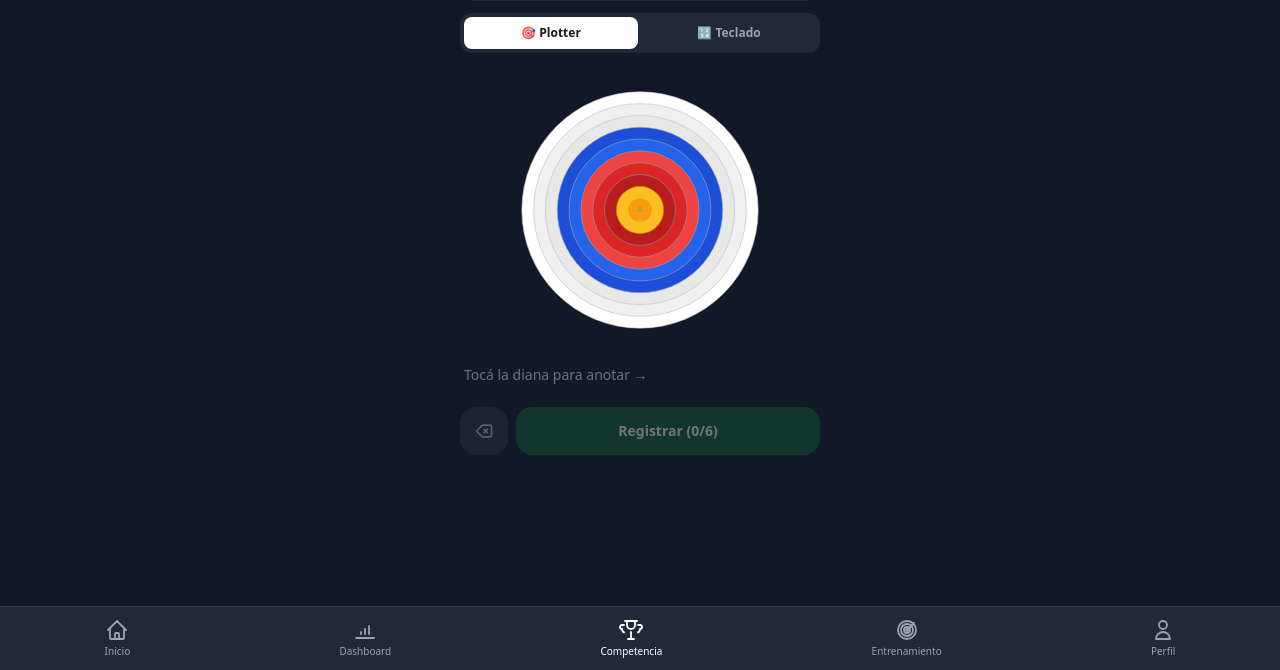
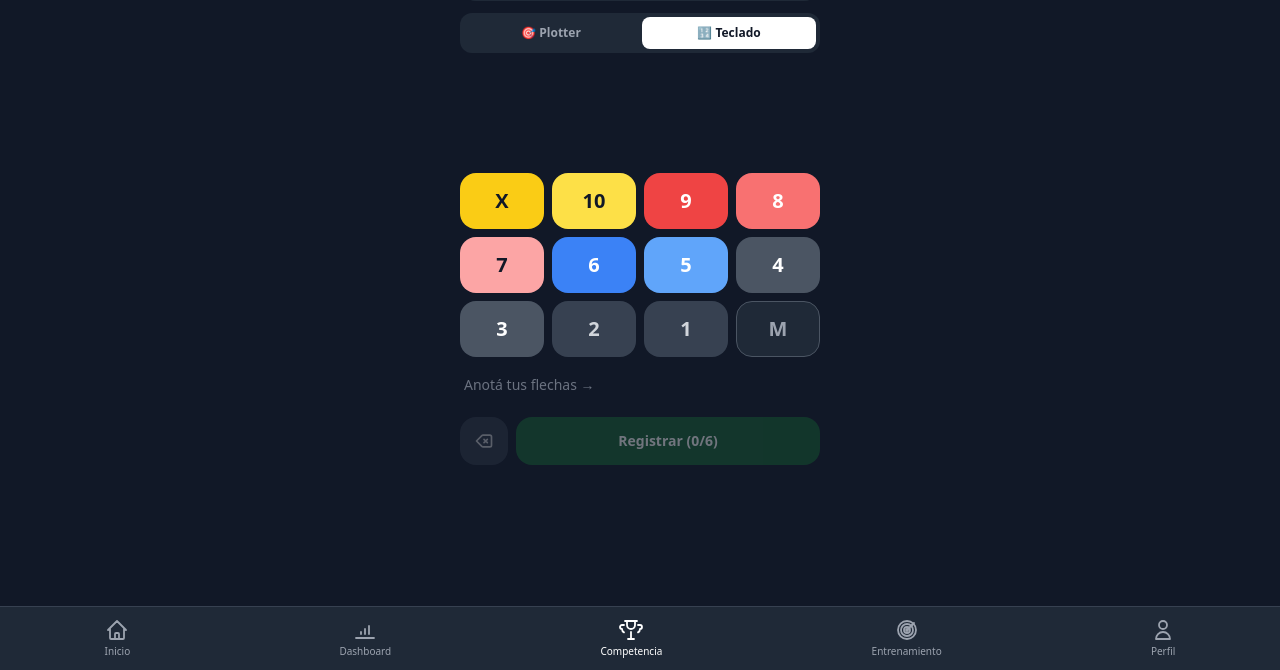
Before and after one commit to fcampo992/Mosca, a Flask app: template archer/templates/archer/score.html in a window 1280 px wide. Shown: the part 130-800 px from the top of the page. Run offline with Flask 3, Linux system fonts and the light colour scheme; the template is opened without the code that fills it, so the values that code supplies are empty; data comes from the database, SQL or seed files in the repository; some libraries are stand-ins or nearby versions.

Commit message:
feat: teclado como modo default en lugar del plotter

```diff
--- a/archer/templates/archer/score.html
+++ b/archer/templates/archer/score.html
@@ -104,18 +104,18 @@
     <div class="flex bg-gray-800 rounded-xl p-1 gap-1">
         <button id="seg-plot" onclick="setInputMode('plot')"
                 class="flex-1 flex items-center justify-center gap-1.5 py-2 rounded-lg
-                       text-xs font-semibold transition-all bg-white text-gray-900">
+                       text-xs font-semibold transition-all text-gray-400">
             🎯 Plotter
         </button>
         <button id="seg-keys" onclick="setInputMode('keys')"
                 class="flex-1 flex items-center justify-center gap-1.5 py-2 rounded-lg
-                       text-xs font-semibold transition-all text-gray-400">
+                       text-xs font-semibold transition-all bg-white text-gray-900">
             🔢 Teclado
         </button>
     </div>
 
     {# ── Modo Plotter ── #}
-    <div id="mode-plot">
+    <div id="mode-plot" class="hidden">
         <style>
             #diana-container { transition: transform 0.18s cubic-bezier(0.34,1.56,0.64,1); transform-origin: center center; cursor: crosshair; user-select: none; }
             #diana-container.zoomed { transform: scale(1.55); }
@@ -145,7 +145,7 @@
     </div>
 
     {# ── Modo Teclado ── #}
-    <div id="mode-keys" class="hidden">
+    <div id="mode-keys">
         <div class="flex justify-center mb-2">
             <svg id="mini-svg" viewBox="-110 -110 220 220" width="100" height="100" style="display:block;"></svg>
         </div>
```
Also changed, not shown: archer/templates/archer/team_score.html (+4 -4 lines), archer/templates/archer/training_score.html (+4 -4 lines).
